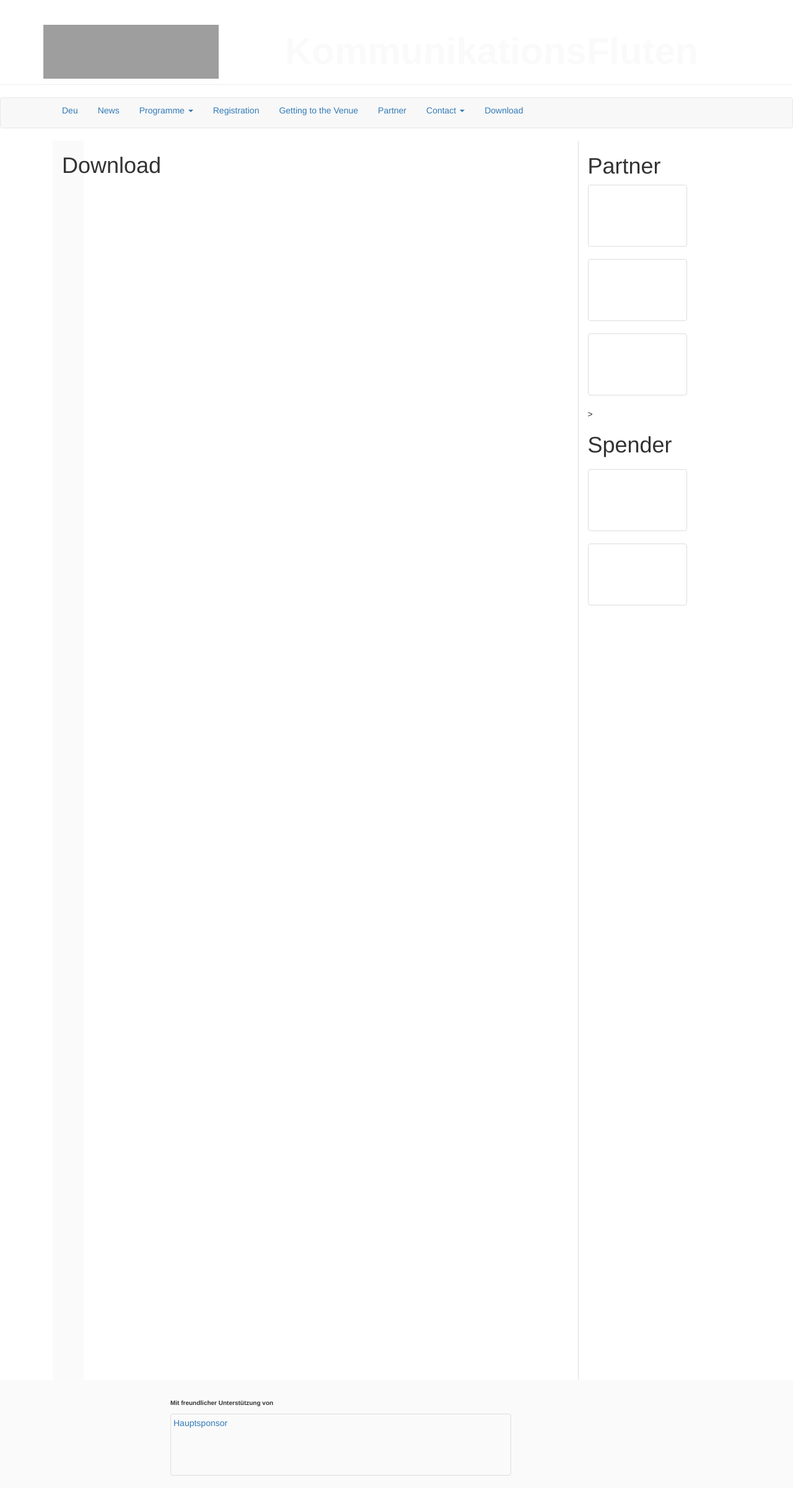
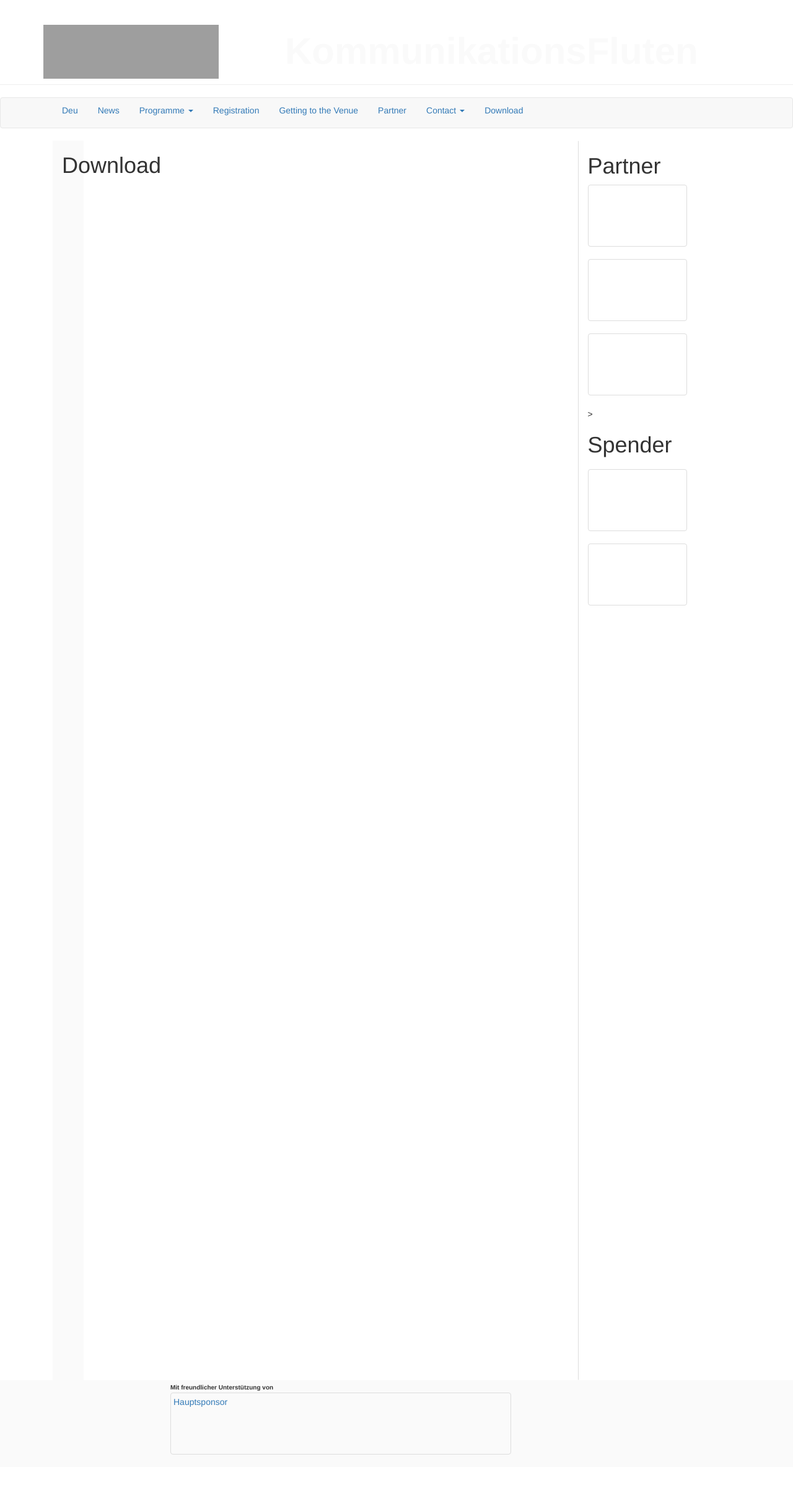
Before and after one commit to susedev/test, a Jekyll site: the page built from download.html, in a window 1280 px wide. Shown: the whole page at 62% size. Built offline with Jekyll 4.4.1, drawn with Linux system fonts in a browser that asks for light colours; nearby versions of some CDN libraries; after the commit the page ends 2367 px from its top, so only the background shows below that; grey boxes are pictures that could not be loaded.

Commit message:
Update page.html

```diff
--- a/_layouts/page.html
+++ b/_layouts/page.html
@@ -39,7 +39,7 @@ layout: base
 
     </div>
     <div class="col-md-6">
-      <p style="margin-top: 30px; color=#336699; font-weight:bold; font-size:10px; "> Mit freundlicher Unterstützung von </p>
+      <span style="margin-top: 30px; color=#336699; font-weight:bold; font-size:10px; "> Mit freundlicher Unterstützung von </span>
       <p><a class="thumbnail" href="#" style="background-color:#FAFAFA; width: 550px; height: 100px;">Hauptsponsor</a></p>
     </div>
     <div class="col-md-1">
```
